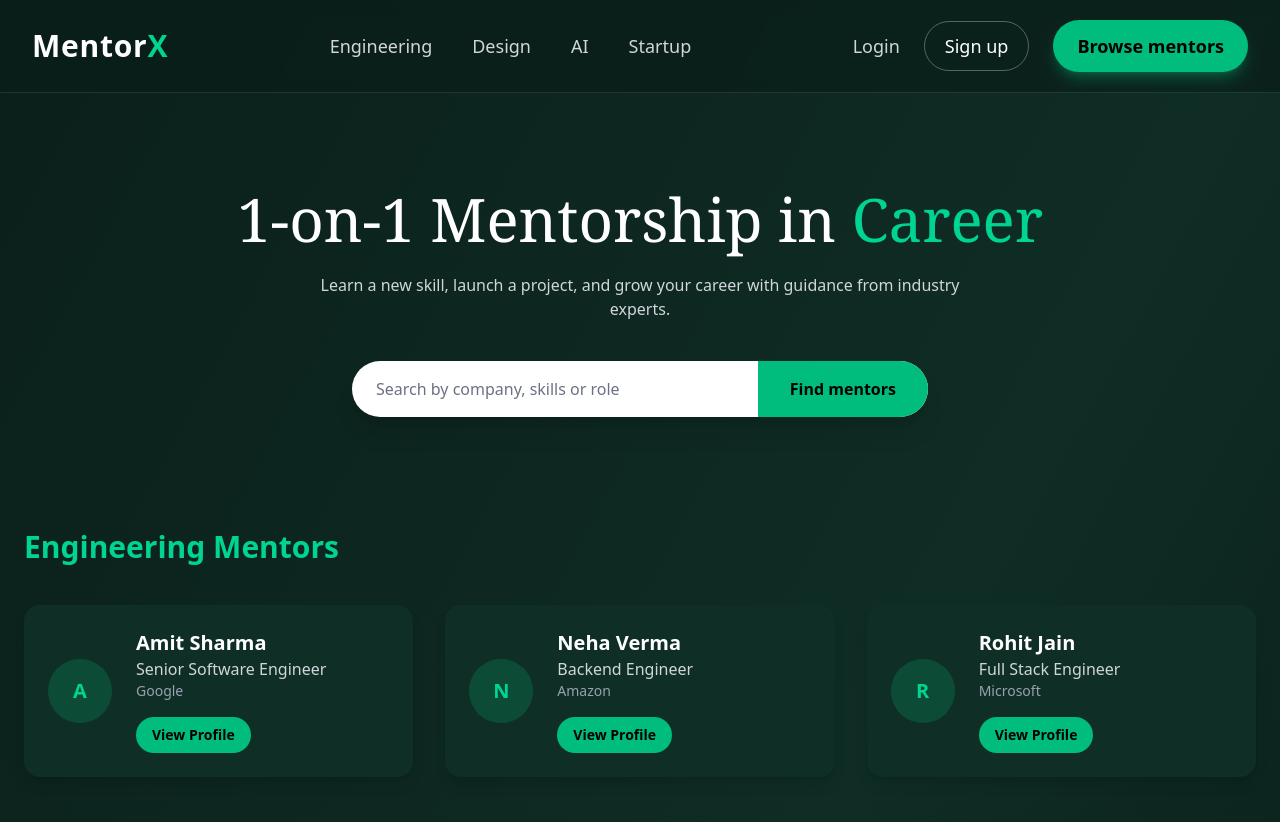
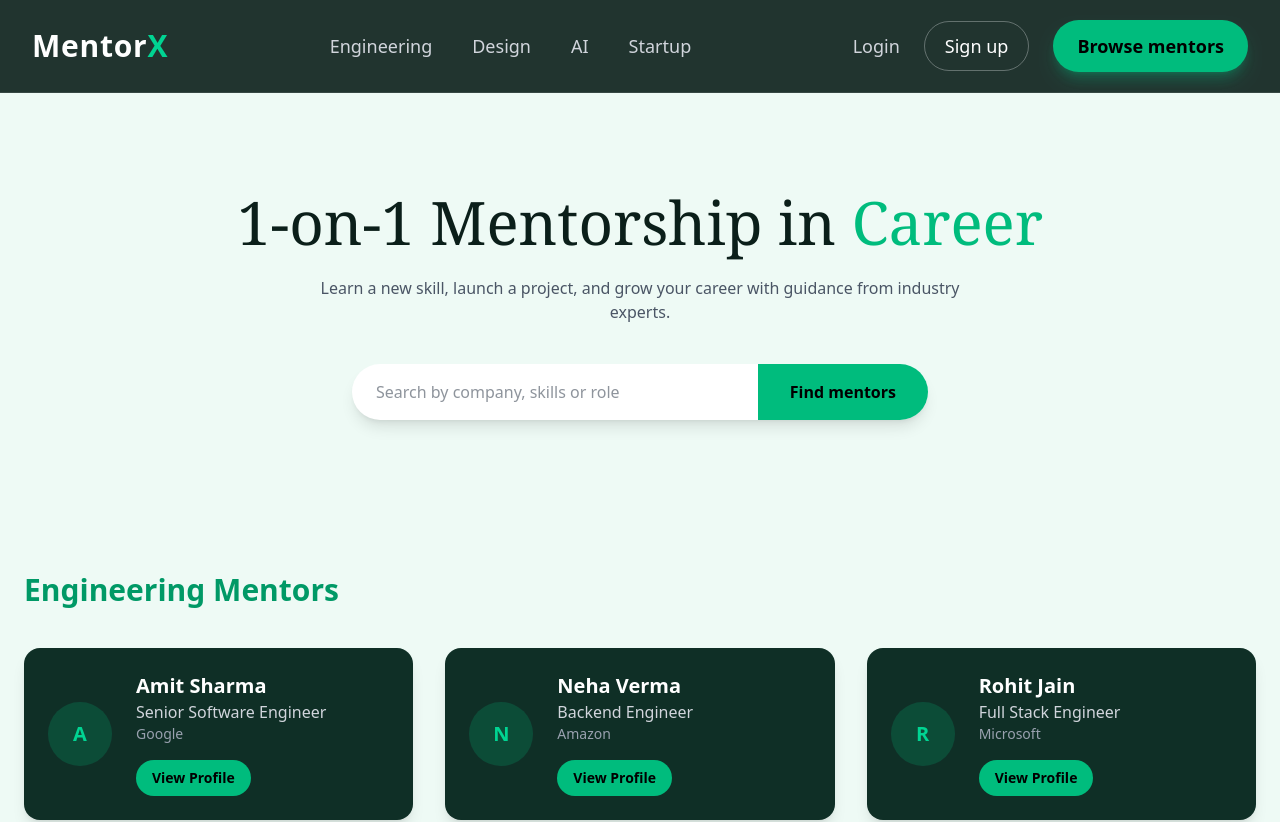
Before and after one commit to VishakhaSahu05/MentorX, a React (Vite) app: page / in a window 1280 px wide. Shown: the top 822 px of the page. Built offline with nearby package versions, Linux system fonts and the light colour scheme; no server answers.

Commit message:
Build logout , changed the css

```diff
--- a/src/App.jsx
+++ b/src/App.jsx
@@ -9,17 +9,14 @@ import Login from "./components/Login";
 import Signup from "./components/Signup";
 import Feed from "./components/Feed";
 import MentorDashboard from "./components/MentorDashboard";
+import Profile from "./components/Profile";
 
 const App = () => {
   return (
     <Provider store={appStore}>
       <BrowserRouter>
         <Routes>
-
-          {/* Layout Route (Navbar lives here via Body + Outlet) */}
           <Route element={<Body />}>
-
-            {/* Public Home */}
             <Route
               path="/"
               element={
@@ -29,16 +26,11 @@ const App = () => {
                 </>
               }
             />
-
-            {/* Auth */}
             <Route path="/login" element={<Login />} />
             <Route path="/signup" element={<Signup />} />
-
-            {/* Student */}
             <Route path="/feed" element={<Feed />} />
-
-            {/* Mentor */}
             <Route path="/mentor/dashboard" element={<MentorDashboard />} />
+            <Route path="/profile" element={<Profile />} />
 
           </Route>
 
--- a/src/components/Body.jsx
+++ b/src/components/Body.jsx
@@ -1,11 +1,39 @@
-import React from "react";
+import React, { useEffect } from "react";
 import Navbar from "./Navbar";
 import Footer from "./Footer";
-import { Outlet } from "react-router-dom";
+import axios from "axios";
+import { Outlet, useNavigate } from "react-router-dom";
+import { BASE_URL } from "../utils/constant";
+import { useDispatch, useSelector } from "react-redux";
+import { addUser, removeUser } from "../utils/userSlice";
 
 const Body = () => {
+  const dispatch = useDispatch();
+  const navigate = useNavigate();
+  const userData = useSelector((store) => store.user);
+
+  const fetchUser = async () => {
+    if (userData) return;
+
+    try {
+      const res = await axios.get(BASE_URL + "/profile/view", {
+        withCredentials: true,
+      });
+      dispatch(addUser(res.data));
+    } catch (err) {
+      if (err.response?.status === 401) {
+        dispatch(removeUser());
+        navigate("/"); // landing page
+      }
+    }
+  };
+
+  useEffect(() => {
+    fetchUser();
+  }, []);
+
   return (
-    <div className="min-h-screen flex flex-col bg-linear-to-br from-[#0b1f1a] via-[#0f2d25] to-[#071612]">
+    <div className="min-h-screen flex flex-col bg-[#eefaf5]">
       <Navbar />
       <main className="grow">
         <Outlet />
--- a/src/components/Landing.jsx
+++ b/src/components/Landing.jsx
@@ -1,28 +1,29 @@
-import React from "react";
-
 const Landing = () => {
   return (
-    <section className="text-center mt-24 px-6 text-white">
-      <h1 className="text-5xl md:text-6xl font-serif">
+    <section className="w-full bg-[#eefaf5] pt-48 pb-28">
+      <div className="max-w-6xl mx-auto px-6 text-center">
+
+        <h1 className="text-5xl md:text-6xl font-serif text-[#0b1f1a]">
           1-on-1 Mentorship in{" "}
-        <span className="text-emerald-400">Career</span>
+          <span className="text-emerald-500">Career</span>
         </h1>
 
-      <p className="mt-6 text-gray-300 max-w-2xl mx-auto">
+        <p className="mt-6 text-gray-600 max-w-2xl mx-auto">
           Learn a new skill, launch a project, and grow your career with guidance
           from industry experts.
         </p>
 
-      {/* White search bar */}
-      <div className="mt-10 flex max-w-xl mx-auto bg-white rounded-full overflow-hidden shadow-xl">
+        <div className="mt-10 flex max-w-xl mx-auto bg-white rounded-full overflow-hidden shadow-lg">
           <input
             type="text"
             placeholder="Search by company, skills or role"
-          className="flex-1 px-6 py-4 outline-none text-gray-800 placeholder-gray-500"
+            className="flex-1 px-6 py-4 outline-none text-gray-800"
           />
           <button className="px-8 bg-emerald-500 hover:bg-emerald-600 text-black font-semibold">
             Find mentors
           </button>
+        </div>
+
       </div>
     </section>
   );
--- a/src/components/Login.jsx
+++ b/src/components/Login.jsx
@@ -38,7 +38,7 @@ const Login = () => {
   };
 
   return (
-    <div className="flex items-center justify-center min-h-[80vh] px-4">
+    <div className="flex items-center justify-center min-h-screen px-4 bg-[#eefaf5]">
       <div className="w-full max-w-md bg-[#0f2f26] rounded-2xl p-8 shadow-xl text-white">
         <h2 className="text-3xl font-semibold text-center mb-2">
           Welcome back
--- a/src/components/Mentors.jsx
+++ b/src/components/Mentors.jsx
@@ -3,12 +3,14 @@ import { mentorsByDepartment } from "../data/mentors";
 
 const Mentors = () => {
   return (
-    <section className="max-w-7xl mx-auto mt-28 px-6 pb-28 text-white">
+    <section className="bg-[#eefaf5] pt-10  py-28">
+      <div className="max-w-7xl mx-auto px-6 text-white">
+
         {Object.entries(mentorsByDepartment).map(([dept, mentors]) => (
           <div key={dept} className="mb-24">
 
             {/* Department heading */}
-          <h2 className="text-3xl font-semibold mb-10 text-emerald-400">
+            <h2 className="text-3xl font-semibold mb-10 text-emerald-600">
               {dept} Mentors
             </h2>
 
@@ -26,7 +28,9 @@ const Mentors = () => {
 
                   {/* Info */}
                   <div>
-                  <h3 className="text-xl font-semibold">{mentor.name}</h3>
+                    <h3 className="text-xl font-semibold text-white">
+                      {mentor.name}
+                    </h3>
                     <p className="text-gray-300">{mentor.role}</p>
                     <p className="text-sm text-gray-400">{mentor.company}</p>
 
@@ -40,6 +44,8 @@ const Mentors = () => {
 
           </div>
         ))}
+
+      </div>
     </section>
   );
 };
--- a/src/components/Navbar.jsx
+++ b/src/components/Navbar.jsx
@@ -1,21 +1,40 @@
 import React, { useState } from "react";
-import { Link } from "react-router-dom";
-import { useSelector } from "react-redux";
+import { Link, useNavigate } from "react-router-dom";
+import { useSelector, useDispatch } from "react-redux";
+import axios from "axios";
+import { removeUser } from "../utils/userSlice";
+import { BASE_URL } from "../utils/constant";
 
 const Navbar = () => {
   const user = useSelector((store) => store.user);
+  const dispatch = useDispatch();
+  const navigate = useNavigate();
   const [open, setOpen] = useState(false);
 
+  const handleLogout = async () => {
+    try {
+      await axios.post(
+        BASE_URL+"/logout",
+        {},
+        { withCredentials: true }
+      );
+      dispatch(removeUser());
+      navigate("/");
+    } catch (err) {
+      console.error("Logout failed", err);
+    }
+  };
+
   return (
-    <header className="sticky top-0 z-50 border-b border-white/10 bg-[#0b1f1a]/80 backdrop-blur">
+    <header className="fixed top-0 left-0 w-full z-100 border-b border-white/10 bg-[#0b1f1a]/90 backdrop-blur">
       <div className="max-w-7xl mx-auto px-8 py-5 flex items-center justify-between text-white">
 
-        {/* Logo */}
+        {/* LOGO */}
         <Link to="/" className="text-3xl font-semibold tracking-wide">
           Mentor<span className="text-emerald-400">X</span>
         </Link>
 
-        {/* Center links */}
+        {/* CENTER LINKS */}
         <nav className="hidden md:flex gap-10 text-lg text-gray-300">
           <span className="hover:text-emerald-400 cursor-pointer">Engineering</span>
           <span className="hover:text-emerald-400 cursor-pointer">Design</span>
@@ -23,7 +42,7 @@ const Navbar = () => {
           <span className="hover:text-emerald-400 cursor-pointer">Startup</span>
         </nav>
 
-        {/* Right side */}
+        {/* RIGHT SIDE */}
         <div className="flex items-center gap-6 relative">
 
           {/* BEFORE LOGIN */}
@@ -32,6 +51,7 @@ const Navbar = () => {
               <Link to="/login" className="text-lg text-gray-300 hover:text-white">
                 Login
               </Link>
+
               <Link
                 to="/signup"
                 className="px-5 py-2.5 text-lg rounded-full border border-white/30 hover:border-white"
@@ -49,10 +69,7 @@ const Navbar = () => {
                 className="flex items-center gap-3 focus:outline-none"
               >
                 <span className="text-sm text-gray-300 hidden sm:block">
-                  Hi,{" "}
-                  <span className="text-white font-medium">
-                    {user.firstName}
-                  </span>
+                  Hi, <span className="text-white font-medium">{user.firstName}</span>
                 </span>
 
                 <img
@@ -62,26 +79,16 @@ const Navbar = () => {
                 />
               </button>
 
-              {/* Dropdown ONLY UI */}
               {open && (
                 <div className="absolute right-0 mt-3 w-48 rounded-xl bg-[#0f2f26] border border-white/10 shadow-xl overflow-hidden">
-                  <Link
-                    to="/connections"
-                    onClick={() => setOpen(false)}
-                    className="block px-4 py-3 text-sm text-gray-300 hover:bg-white/10"
-                  >
+                  <Link to="/connections" className="block px-4 py-3 text-sm text-gray-300 hover:bg-white/10">
                     Connections
                   </Link>
-
-                  <Link
-                    to="/profile"
-                    onClick={() => setOpen(false)}
-                    className="block px-4 py-3 text-sm text-gray-300 hover:bg-white/10"
-                  >
+                  <Link to="/profile" className="block px-4 py-3 text-sm text-gray-300 hover:bg-white/10">
                     Profile
                   </Link>
-
                   <span
+                    onClick={handleLogout}
                     className="block px-4 py-3 text-sm text-red-400 hover:bg-white/10 cursor-pointer"
                   >
                     Logout
@@ -91,7 +98,7 @@ const Navbar = () => {
             </div>
           )}
 
-          {/* Common CTA */}
+          {/* CTA */}
           <Link
             to="/"
             className="px-6 py-3 text-lg rounded-full bg-emerald-500 hover:bg-emerald-600 text-black font-semibold shadow-lg shadow-emerald-500/30"
--- a/src/utils/userSlice.js
+++ b/src/utils/userSlice.js
@@ -7,7 +7,7 @@ const userSlice = createSlice({
         addUser : (state , action) =>{
             return action.payload;
         },
-        removeUser : (state , action) =>{
+        removeUser : () =>{
             return null;
         },
     },
```
Also changed, not shown: 1 other file (tests, documents, lock files or other folders). Lines whose indentation alone changed are shown as unchanged.
